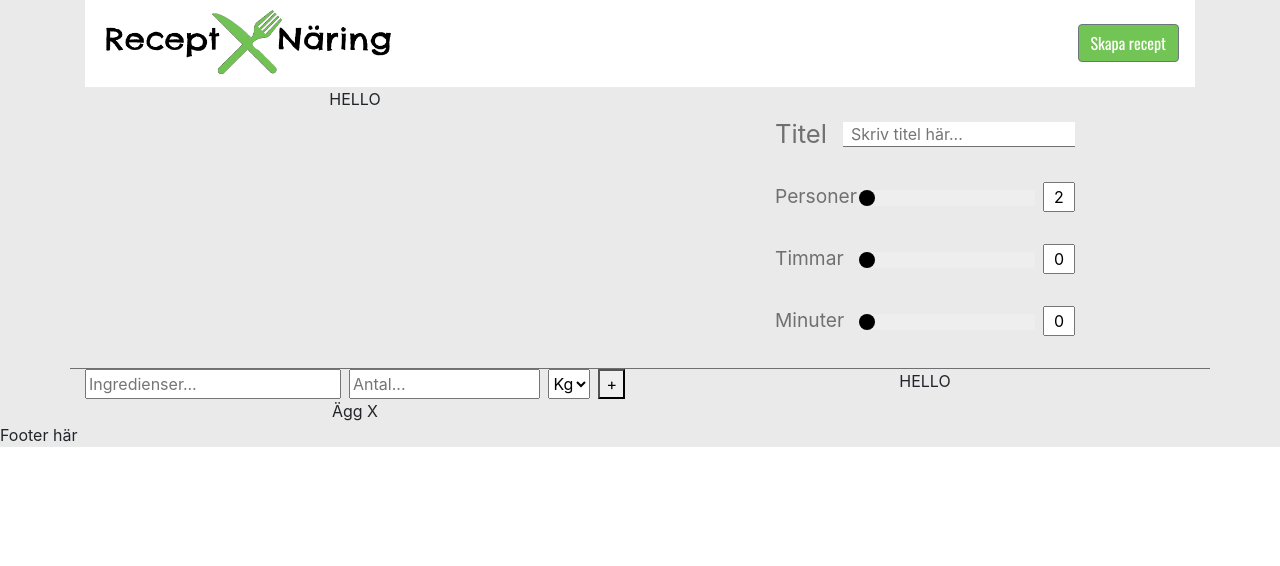
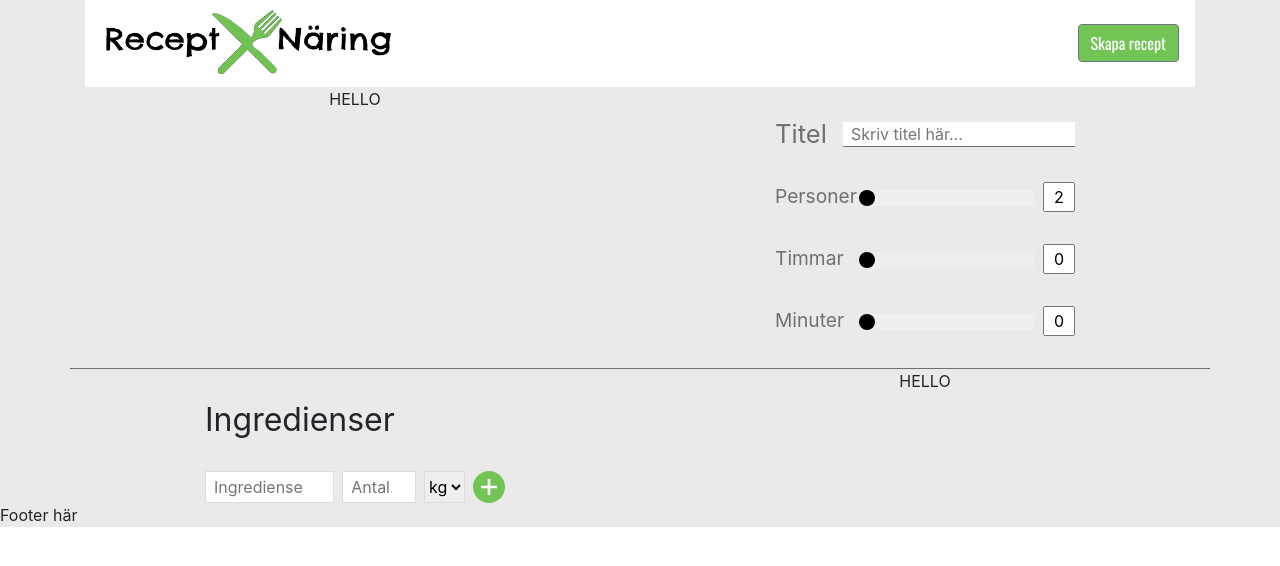
Before and after one commit to kezafat/WCAG-2.1, a React (Create React App) app in the folder receptnaring/frontend/: page /skapa-recept in a window 1280 px wide. Shown: the top 566 px of the page. Built offline with nearby package versions, Linux system fonts and the light colour scheme.

Commit message:
component pretty much done. some tweaks needs to be done when api call is available

```diff
--- a/receptnaring/frontend/src/views/CreateRecipe/components/IngredientInput/IngredientInput.js
+++ b/receptnaring/frontend/src/views/CreateRecipe/components/IngredientInput/IngredientInput.js
@@ -1,28 +1,93 @@
-import React from 'react';
+import React, { useState } from 'react';
 import {
   StyledIngredientContainer,
+  StyledH2,
   StyledInputContainer,
   StyledInput,
   StyledSelectUnit,
   StyledAddButton,
-  StyledIngredientText
+  StyledImage,
+  StyledIngredientText,
+  StyledRemoveButton
 } from './StyledIngredientInput';
+import plus from '../../../../assets/images/plus.svg';
+import remove from '../../../../assets/images/remove.svg';
 
 const IngredientInput = () => {
+  const [ingredients, setIngredients] = useState([]);
+  const [ingredient, setIngredient] = useState({
+    ingredient: '',
+    amount: '',
+    unit: 'kg'
+  });
+
+  /**
+   * Both of these are for testing purpose only
+     Data should ofc come from an API call
+     Which we loop over to create the <option>
+   */
+  const ingredientList = ['ägg', 'mjölk', 'mjöl'];
+  const renderIngredients = () => ingredientList.map(ingredient =>
+    <option key={ingredient} value={ingredient}></option>
+  );
+
+  const addIngredient = () => {
+    if (!ingredient.ingredient || !ingredient.amount) { return };
+    setIngredients([...ingredients, ingredient]);
+  };
+
+  const removeIngredient = e => {
+    const { id } = e.target.parentElement;
+    ingredients.splice(id, 1);
+    setIngredients([...ingredients]);
+  }
+
+  const handleInput = e => {
+    setIngredient({ ...ingredient, [e.target.getAttribute('name')]: e.target.value });
+  };
+
+  const renderIngredientParagraph = () => ingredients.map(({ ingredient, amount, unit }, i) =>
+    <StyledIngredientText key={i}>
+      {`${amount} ${unit} ${ingredient}`}
+      <StyledRemoveButton onClick={removeIngredient}>
+        <StyledImage src={remove} />
+      </StyledRemoveButton>
+    </StyledIngredientText>
+  );
+
   return (
     <StyledIngredientContainer>
+      <StyledH2>Ingredienser</StyledH2>
       <StyledInputContainer>
-        <StyledInput type="text" list="ingredients" placeholder="Ingredienser..." primary />
-        <datalist id="ingredients" name="ingredient">
-          <option value="Hello" />
+        <StyledInput
+          type="text"
+          name="ingredient"
+          defaultValue={ingredient.ingredient}
+          list="ingredients"
+          placeholder="Ingredienser..."
+          primary
+          onChange={handleInput}
+        />
+        <datalist id="ingredients">
+          {renderIngredients()}
         </datalist>
-        <StyledInput type="number" placeholder="Antal..." />
-        <StyledSelectUnit>
-          <option value="Kg">Kg</option>
+        <StyledInput
+          type="number"
+          name="amount"
+          defaultValue={ingredient.amount}
+          placeholder="Antal..."
+          onChange={handleInput}
+        />
+        <StyledSelectUnit name="unit" defaultValue={ingredient.unit} onChange={handleInput}>
+          <option value="kg">kg</option>
+          <option value="dl">dl</option>
+          <option value="st">st</option>
         </StyledSelectUnit>
-        <StyledAddButton>+</StyledAddButton>
+        <StyledAddButton onClick={addIngredient}>
+          <StyledImage src={plus} alt="add" />
+        </StyledAddButton>
       </StyledInputContainer>
-      <StyledIngredientText>Ägg X</StyledIngredientText>
+      {renderIngredientParagraph()}
     </StyledIngredientContainer>
   )
 }
--- a/receptnaring/frontend/src/views/CreateRecipe/components/IngredientInput/StyledIngredientInput.js
+++ b/receptnaring/frontend/src/views/CreateRecipe/components/IngredientInput/StyledIngredientInput.js
@@ -1,37 +1,74 @@
 import styled from 'styled-components';
 
 const StyledIngredientContainer = styled.section`
+  text-align: left;
+  max-width: 300px;
+  margin: 0 auto;
+`;
 
+const StyledH2 = styled.h2`
+  margin: 2rem 0;
 `;
 
 const StyledInputContainer = styled.section`
   display: grid;
-  grid-template-areas: "ingredient ingredient amount unit add";
-  column-gap: 0.5rem;
+  grid-template-columns: repeat(auto-fit, 1fr);
+  grid-template-areas:
+    "ingredient ingredient ingredient"
+    "amount unit add";
+  gap: 0.5rem;
+  @media (min-width: 540px) {
+    grid-template-areas: "ingredient ingredient amount unit add";
+  }
 `;
 
 const StyledInput = styled.input`
   width: 100%;
+  border: 1px solid #DDDDDD;
   grid-area: ${props => props.primary ? 'ingredient' : 'amount'};
+  height: 2rem;
+  padding: 0 0.5rem;
 `;
 
 const StyledSelectUnit = styled.select`
+  border: 1px solid #DDDDDD;
   grid-area: unit;
 `;
 
 const StyledAddButton = styled.button`
+  display: inline-flex;
+  justify-content: center;
+  align-items: center;
+  background: #72C554;
+  width: 2rem;
+  border: none;
+  border-radius: 50%;
   grid-area: add;
 `;
 
+const StyledImage = styled.img`
+  width: 1rem;
+  height: auto;
+`;
+
 const StyledIngredientText = styled.p`
+  margin-top: 0.5rem;
+`;
 
+const StyledRemoveButton = styled.button`
+  display: inline-flex;
+  background: transparent;
+  border: none;
 `;
 
 export {
   StyledIngredientContainer,
+  StyledH2,
   StyledInputContainer,
   StyledInput,
   StyledSelectUnit,
   StyledAddButton,
-  StyledIngredientText
+  StyledImage,
+  StyledIngredientText,
+  StyledRemoveButton
 }
--- a/receptnaring/frontend/src/views/CreateRecipe/components/TitlePersonTime/TitlePersonTime.js
+++ b/receptnaring/frontend/src/views/CreateRecipe/components/TitlePersonTime/TitlePersonTime.js
@@ -58,6 +58,7 @@
           type="text"
           name="title"
           placeholder="Skriv titel här..."
+          defaultValue={inputValues.title}
           onChange={onInputChange}
         />
       </StyledInputGroup>
```
Also changed, not shown: receptnaring/frontend/src/assets/images/plus.svg (added), receptnaring/frontend/src/assets/images/remove.svg (added).
